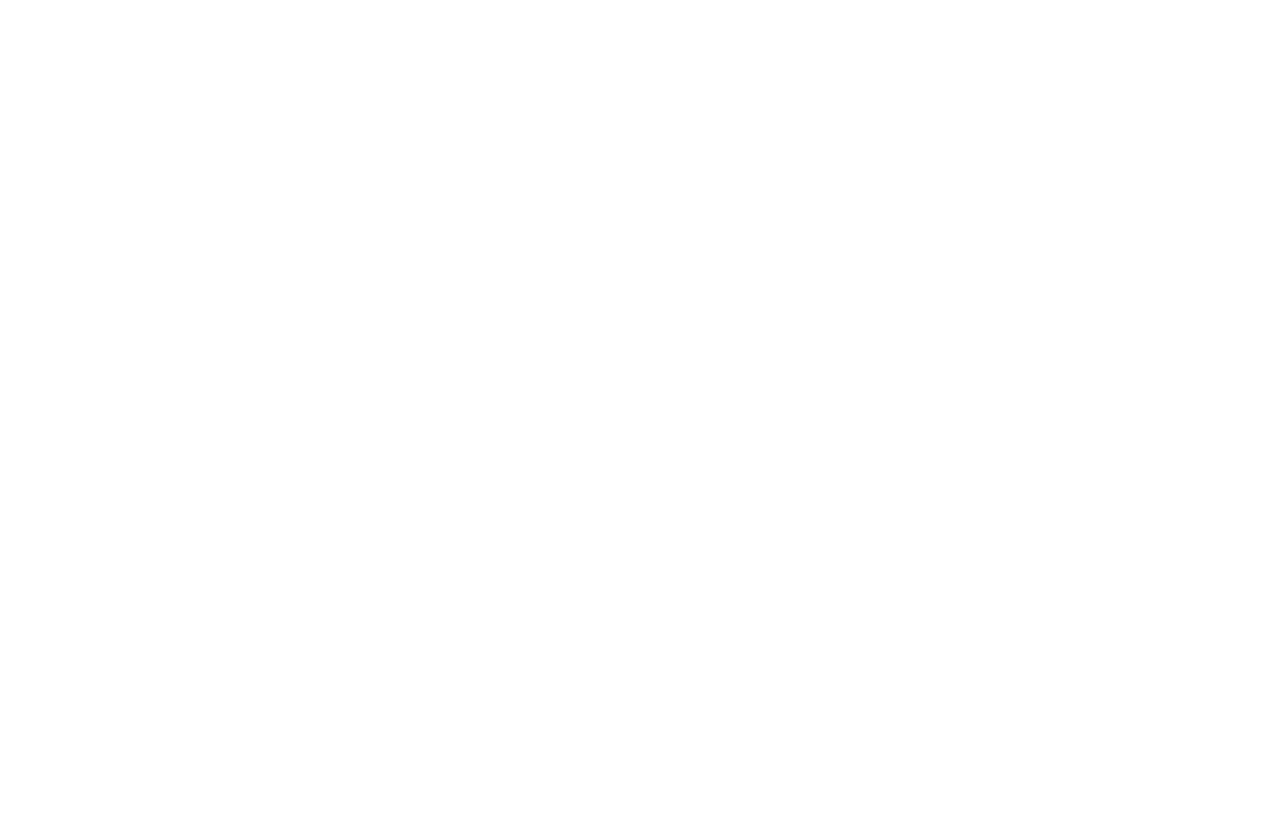
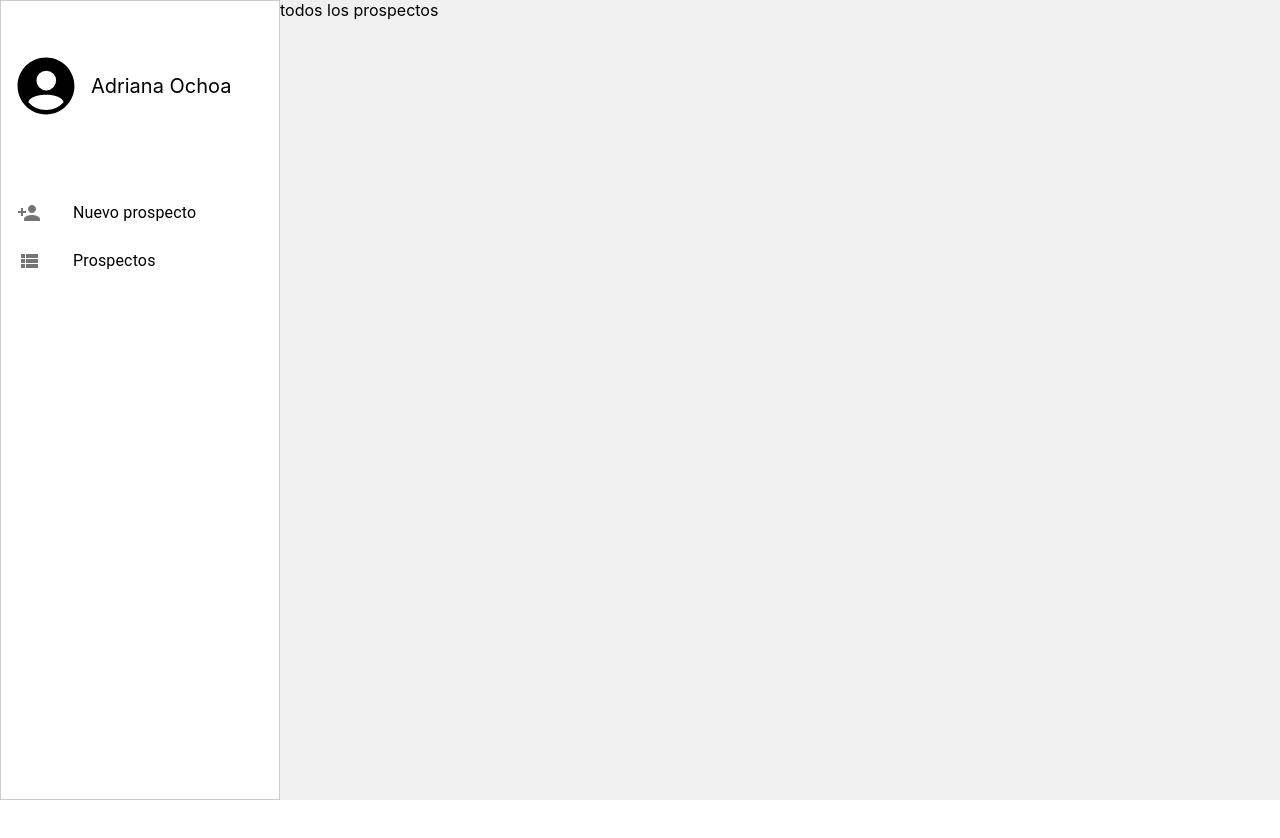
Before and after one commit to Suz8a/prospectos-front-end, a React (Create React App) app: page /prospects in a window 1280 px wide. Shown: the top 838 px of the page. Before the commit the page ends 800 px from the top, so only its background shows below. Built offline with nearby package versions, Linux system fonts and the light colour scheme.

Commit message:
sideBar en Content container are static, only changes what it is inside content, improved sidebarText and size

```diff
--- a/src/App.tsx
+++ b/src/App.tsx
@@ -2,6 +2,8 @@
 import "./App.css";
 import { BrowserRouter } from "react-router-dom";
 import { Router } from "./router";
+
+import Section from "./containers/section";
 
 function App() {
   return (
--- a/src/components/account-info/index.tsx
+++ b/src/components/account-info/index.tsx
@@ -1,5 +1,5 @@
 import React from "react";
-import { InfoContainer } from "./styled";
+import { InfoContainer, TextContainer } from "./styled";
 import { IoPersonCircleSharp } from "react-icons/io5";
 import { IconContainer } from "./styled";
 
@@ -13,7 +13,7 @@
       <IconContainer>
         <IoPersonCircleSharp size="70px" />
       </IconContainer>
-      <h2>{name}</h2>
+      <TextContainer>{name}</TextContainer>
     </InfoContainer>
   );
 }
--- a/src/components/account-info/styled.ts
+++ b/src/components/account-info/styled.ts
@@ -16,3 +16,13 @@
 export const IconContainer = styled.div`
   margin-left: -6px;
 `;
+
+export const TextContainer = styled.div`
+  width: 100%;
+  height: 100%;
+  font-size: 20px;
+  display: flex;
+  align-items: center;
+  text-align: left;
+  padding-left: 10px;
+`;
--- a/src/constants.tsx
+++ b/src/constants.tsx
@@ -2,6 +2,6 @@
 import ViewListIcon from "@material-ui/icons/ViewList";
 
 export const sideBarOptions = [
-  { option: "Nuevo prospecto", icon: <PersonAddIcon />, url: "/prospecto" },
-  { option: "Prospectos", icon: <ViewListIcon />, url: "/prospectos" },
+  { option: "Nuevo prospecto", icon: <PersonAddIcon />, url: "/prospects/new" },
+  { option: "Prospectos", icon: <ViewListIcon />, url: "/prospects" },
 ];
--- a/src/containers/content/index.tsx
+++ b/src/containers/content/index.tsx
@@ -1,12 +1,12 @@
-import React from "react";
+import React, { ReactNode } from "react";
 import { ContentContainer } from "./styled";
 
-function Content() {
-  return (
-    <ContentContainer>
-      <div>no</div>
-    </ContentContainer>
-  );
+type ContentProps = {
+  children: ReactNode;
+};
+
+function Content({ children }: ContentProps) {
+  return <ContentContainer>{children}</ContentContainer>;
 }
 
 export default Content;
--- a/src/elements/card/styled.ts
+++ b/src/elements/card/styled.ts
@@ -10,7 +10,8 @@
 
 export const CardContainer = styled.div<CardContainerProps>`
   ${({ width, height, borderRadius, backgroundColor, borderColor }) => `
-    width: ${width};
+    min-width: ${width};
+    max-width: ${width};
     height: ${height};
     border-radius: ${borderRadius ? borderRadius : ""};
     border: 1px solid ${borderColor ? borderColor : "#C9C9C9"};
--- a/src/layouts/main-page/index.tsx
+++ /dev/null
@@ -1,15 +0,0 @@
-import React from "react";
-import SideBar from "../../modules/side-bar";
-import Section from "../../containers/section";
-import Content from "../../containers/content";
-
-function MainPage() {
-  return (
-    <Section>
-      <SideBar onOptionClick={(url) => console.log(url)} />
-      <Content />
-    </Section>
-  );
-}
-
-export default MainPage;
--- /dev/null
+++ b/src/layouts/new-prospect/index.tsx
@@ -0,0 +1,12 @@
+import React from "react";
+import Content from "../../containers/content";
+
+function NewProspect() {
+  return (
+    <Content>
+      <div>newProspect</div>
+    </Content>
+  );
+}
+
+export default NewProspect;
--- a/src/modules/side-bar/index.tsx
+++ b/src/modules/side-bar/index.tsx
@@ -11,7 +11,7 @@
 
 function SideBar({ onOptionClick }: SideBarProps) {
   return (
-    <Card width="350px" height="100vh">
+    <Card width="280px" height="100vh">
       <SideBarContainer>
         <AccountInfo name="Adriana Ochoa" />
         <ListContainer>
--- a/src/router.tsx
+++ b/src/router.tsx
@@ -1,11 +1,33 @@
 import React from "react";
-import { Switch, Route } from "react-router-dom";
-import MainPage from "./layouts/main-page";
+import { Switch, Route, useHistory } from "react-router-dom";
+import Content from "./containers/content";
+import NewProspect from "./layouts/new-prospect";
+import SideBar from "./modules/side-bar";
+import Section from "./containers/section";
 
 export const Router = () => {
+  const history = useHistory();
+
+  function onOptionClick(url: string) {
+    history.push(url);
+  }
   return (
-    <Switch>
-      <Route exact path="/" component={MainPage} />
-    </Switch>
+    <Section>
+      <SideBar onOptionClick={(url) => onOptionClick(url)} />
+      <Content>
+        <Switch>
+          <Route
+            exact
+            path="/prospects/new"
+            component={() => <div>new prospecto</div>}
+          />
+          <Route
+            exact
+            path="/prospects"
+            component={() => <div>todos los prospectos</div>}
+          />
+        </Switch>
+      </Content>
+    </Section>
   );
 };
```
